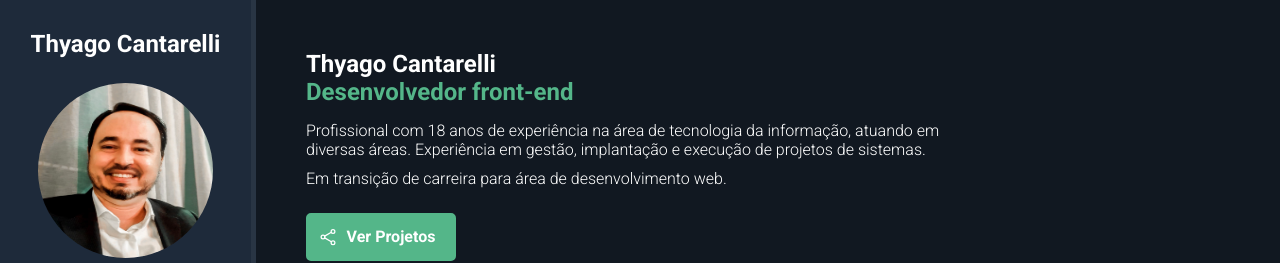
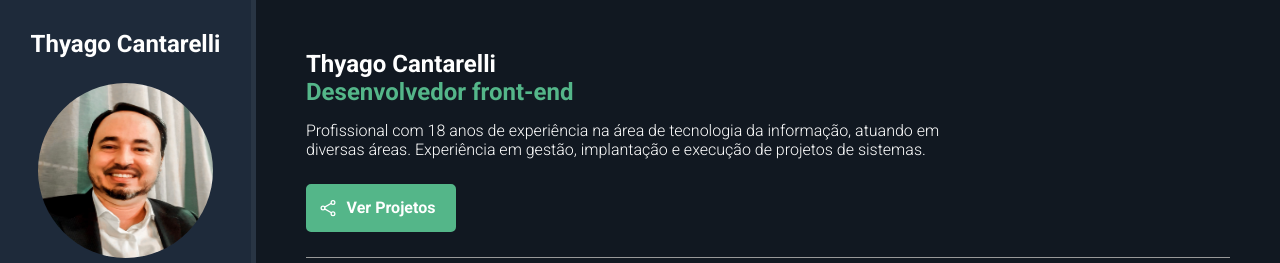
Before and after one commit to Thyagocantarelli/thyagocantarelli.github.io, a plain HTML site: page index.html in a window 1280 px wide. Shown: the top 263 px of the page. Drawn offline with nearby package versions, Linux system fonts and the light colour scheme.

Commit message:
third commit

```diff
--- a/index.html
+++ b/index.html
@@ -39,7 +39,6 @@
         <h1>Thyago Cantarelli</h1>
         <p id="title"><span class="highlight">Desenvolvedor front-end</span></p>
         <p class="description"> Profissional com 18 anos de experiência na área de tecnologia da informação, atuando em diversas áreas. Experiência em gestão, implantação e execução de projetos de sistemas.</p>
-        <p class="description"> Em transição de carreira para área de desenvolvimento web.</p>
         <a href="https://github.com/Thyagocantarelli" id="btn-project"><ion-icon name="share-social-outline"></ion-icon><span>Ver Projetos</span></a>
 
         <h2 id="skills-section-title">Minhas Skills</h2>
```
